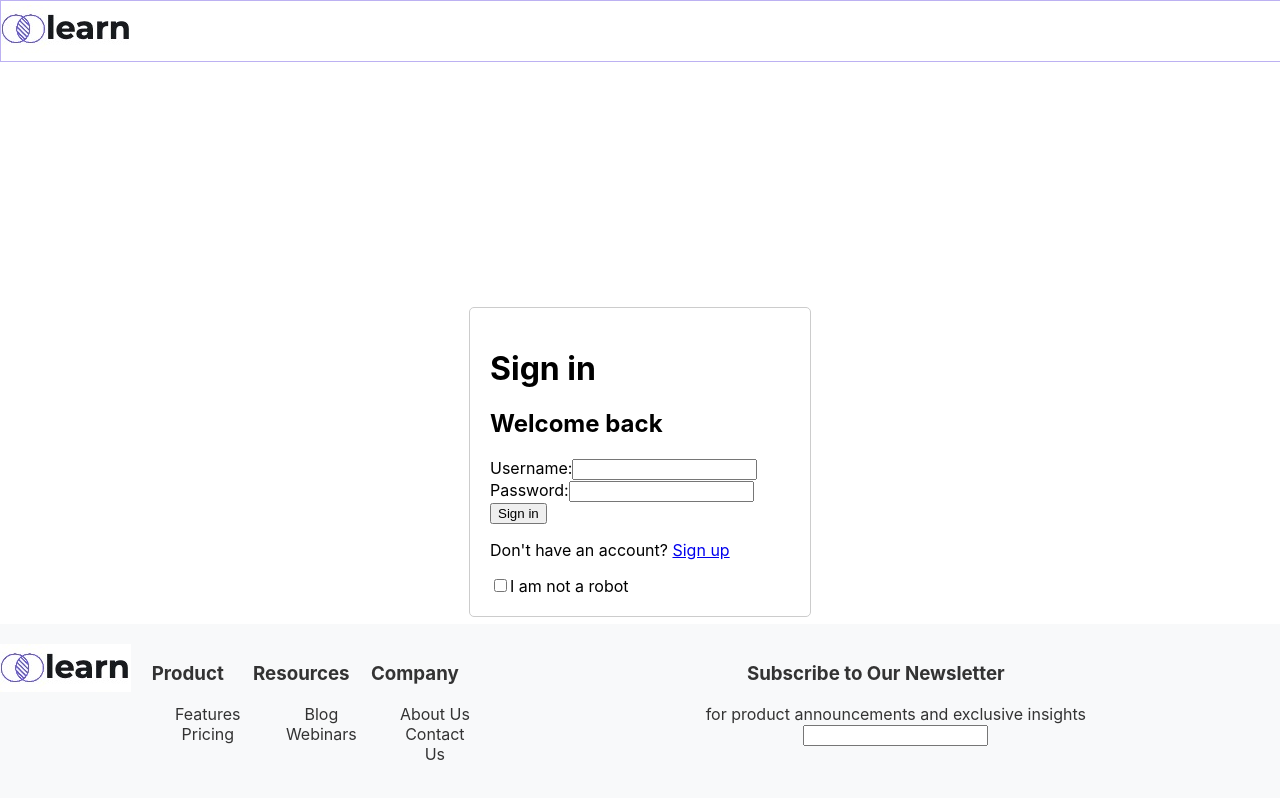
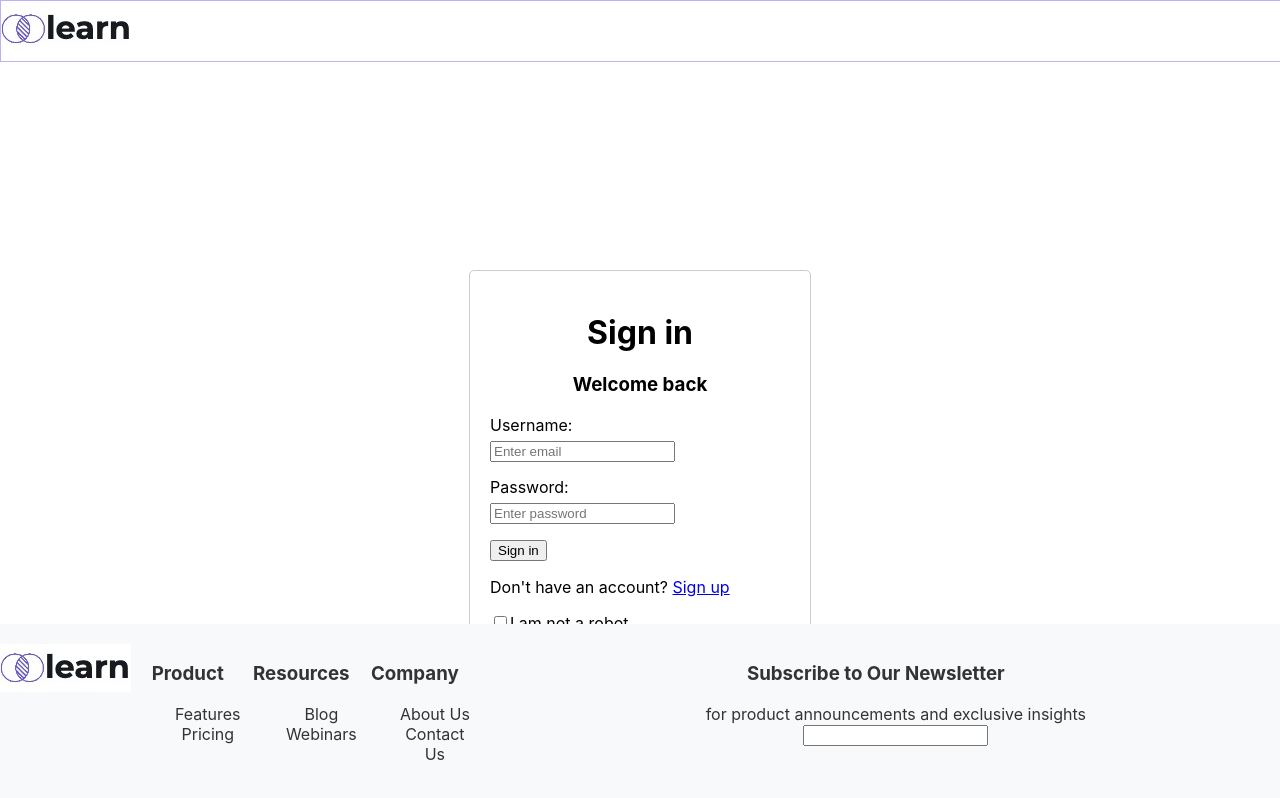
Before and after one commit to olehivoniuk/learn-app, a React (Create React App) app: page / in a window 1280 px wide. Shown: the top 798 px of the page. Built offline with nearby package versions, Linux system fonts and the light colour scheme.

Commit message:
added more styles to the loginForm component

```diff
--- a/src/components/loginForm/loginForm.css
+++ b/src/components/loginForm/loginForm.css
@@ -11,3 +11,16 @@
     border: 1px solid #ccc;
     border-radius: 5px;
   }
+
+  .form-group {
+    margin-bottom: 15px; /* Add margin between form groups */
+  }
+
+  .form-group label {
+    display: block; /* Make labels block-level elements */
+    margin-bottom: 5px; /* Add margin below labels */
+  }
+
+  h1, h3 {
+      text-align: center;
+  }
--- a/src/components/loginForm/loginForm.jsx
+++ b/src/components/loginForm/loginForm.jsx
@@ -4,17 +4,16 @@ import './loginForm.css'
 const LoginForm = () => {
   return (
     <div className="center">
-
       <form className="login-form">
-      <h1>Sign in</h1>
-        <h2>Welcome back</h2>
-        <div>
+        <h1> Sign in </h1>
+        <h3> Welcome back </h3>
+        <div className="form-group">
           <label htmlFor="username">Username:</label>
-          <input type="text" id="username" name="username" required />
+          <input type="text" id="username" name="username" placeholder='Enter email' required />
         </div>
-        <div>
+        <div className="form-group">
           <label htmlFor="password">Password:</label>
-          <input type="password" id="password" name="password" required />
+          <input type="password" id="password" name="password" placeholder='Enter password' required />
         </div>
         <button type="submit">Sign in</button>
         <p>Don't have an account? <a href="#">Sign up</a></p>
```
